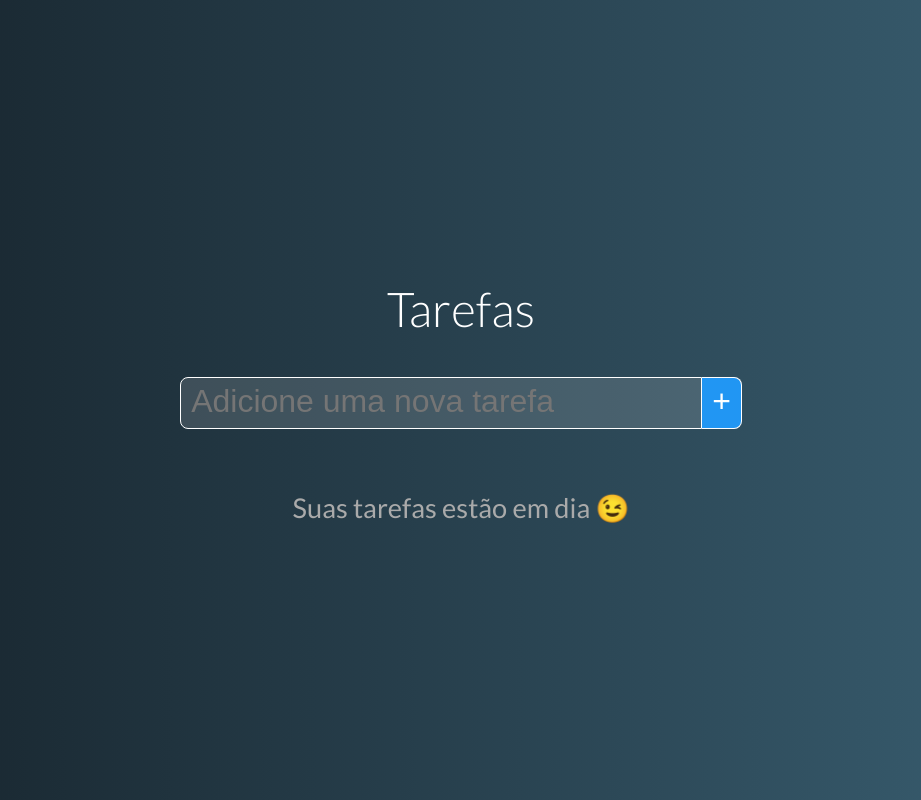
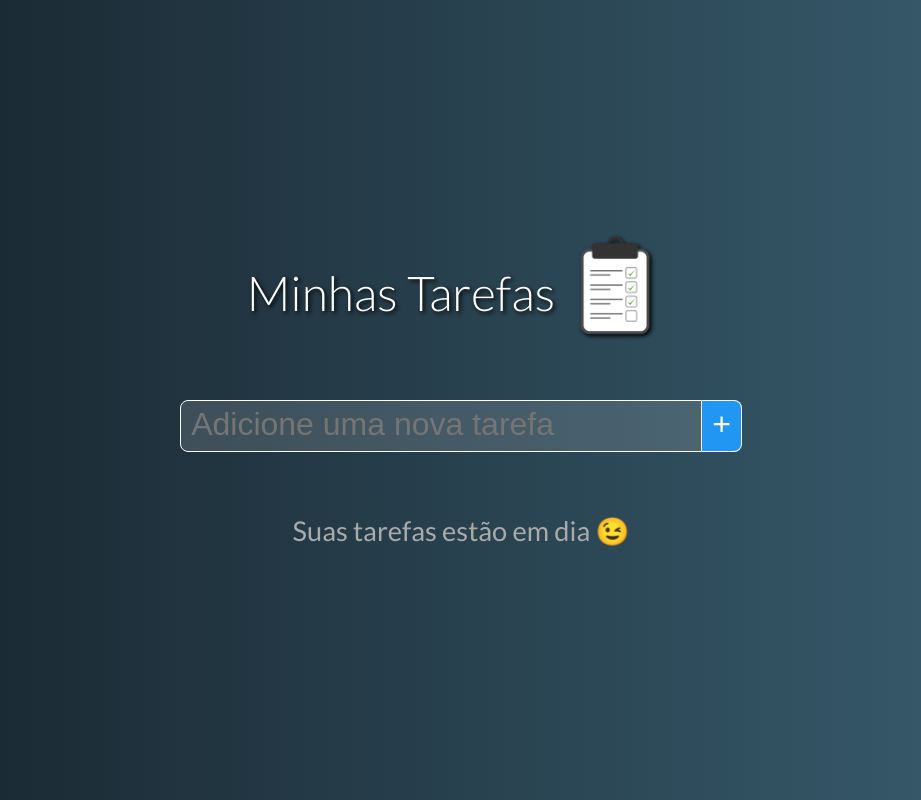
Before and after one commit to ClariCassia/To-Do-Lists, a Vue app: page / in a window 1280 px wide. Shown: the whole page, without its empty margins (179-1100 px from the left). Built offline with nearby package versions, Linux system fonts and the light colour scheme.

Commit message:
:construction: adicionado imagem

```diff
--- a/src/App.vue
+++ b/src/App.vue
@@ -1,6 +1,9 @@
 <template>
   <div id="app">
-    <h1>Tarefas</h1>
+    <div class="container">
+      <h1>Minhas Tarefas</h1>
+      <img :src="img" alt="Logo" class="logo">
+    </div>
     <TasksProgress :progress="processed" :tasks="tasks"></TasksProgress>
     <NewTaskVue @taskAdded="addNewTask" :tasks="tasks"></NewTaskVue>
     <TaskGrid @taskDeleted="deleteTask" @taskChanged="tooglePedding" :tasks="tasks"></TaskGrid>
@@ -11,6 +14,7 @@
 import TaskGrid from './components/TaskGrid.vue'
 import NewTaskVue from './components/NewTask.vue'
 import TasksProgress from './components/Tasks-Progress.vue';
+import img from './images/IMG1.png';
 export default {
   components: {
     TaskGrid,
@@ -19,7 +23,8 @@ export default {
   },
   data() {
     return {
-      tasks: []
+      tasks: [],
+      img
     }
   },
   computed: {
@@ -55,8 +60,22 @@ export default {
 }
 
 #app h1 {
-  margin-bottom: 5px;
+  margin: 0 0 5px 0;
   font-weight: 300;
   font-size: 3rem;
+  filter: drop-shadow(black 2px 2px 2px);
+}
+
+.container {
+  display: flex;
+  align-items: center;
+  justify-content: center;
+
+}
+img{
+  width: 120px;
+  margin-bottom: 20px;
+  height: auto;
+  filter: drop-shadow(black 2px 2px 2px);
 }
 </style>
```
Also changed, not shown: src/images/IMG1.png (added).
